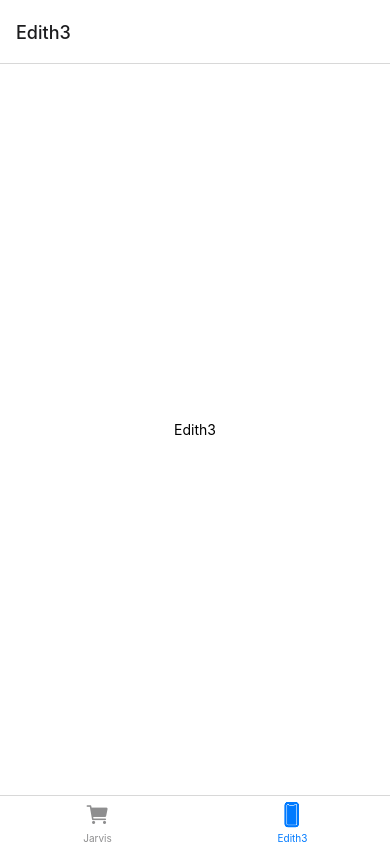
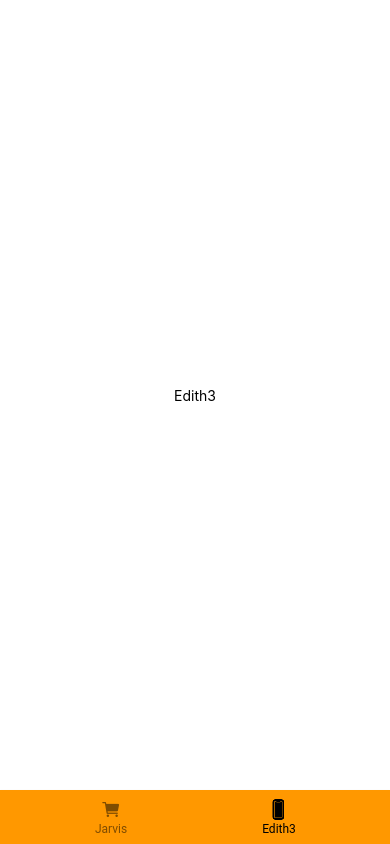
Before and after one commit to corka149/edith3, a React Native app: screen /Edith3 in a window 390 px wide. Built offline with nearby package versions, Linux system fonts and the light colour scheme.

Commit message:
Add SafeView area

```diff
--- a/App.js
+++ b/App.js
@@ -1,16 +1,19 @@
-import {StyleSheet, Text, View} from 'react-native';
+import {StyleSheet} from 'react-native';
 import {NavigationContainer} from '@react-navigation/native';
-import {createBottomTabNavigator} from '@react-navigation/bottom-tabs';
 import EdithScreen from "./screens/EdithScreen";
 import JarvisScreen from "./screens/JarvisScreen";
 import Ionicons from "@expo/vector-icons/Ionicons";
+import {createMaterialBottomTabNavigator} from '@react-navigation/material-bottom-tabs';
+import {SafeAreaProvider} from 'react-native-safe-area-context';
 
-const Tab = createBottomTabNavigator();
+const Tab = createMaterialBottomTabNavigator();
 
 export default function App() {
     return (
+        <SafeAreaProvider>
             <NavigationContainer>
-            <Tab.Navigator>
+                <Tab.Navigator initialRouteName={"Jarvis"}
+                               barStyle={{backgroundColor: '#ff9800'}}>
                     <Tab.Screen
                         name="Jarvis"
                         component={JarvisScreen}
@@ -24,13 +27,14 @@ export default function App() {
                     />
                 </Tab.Navigator>
             </NavigationContainer>
+        </SafeAreaProvider>
     );
 }
 
 function tabOptions(iconName) {
     return {
-        tabBarIcon: ({ color, size }) => {
-            return <Ionicons name={iconName} size={size} color={color} />;
+        tabBarIcon: ({color}) => {
+            return <Ionicons name={iconName} size={20} color={color}/>;
         }
     }
 }
--- a/package.json
+++ b/package.json
@@ -12,6 +12,7 @@
   "dependencies": {
     "@expo/vector-icons": "^12.0.0",
     "@react-navigation/bottom-tabs": "^6.3.1",
+    "@react-navigation/material-bottom-tabs": "^6.2.1",
     "@react-navigation/native": "^6.0.10",
     "expo": "~44.0.0",
     "expo-status-bar": "~1.2.0",
@@ -21,6 +22,7 @@
     "react-native-paper": "^4.12.0",
     "react-native-safe-area-context": "3.3.2",
     "react-native-screens": "~3.10.1",
+    "react-native-vector-icons": "^9.1.0",
     "react-native-web": "0.17.1",
     "react-native-webview": "11.15.0"
   },
--- a/screens/EdithScreen.js
+++ b/screens/EdithScreen.js
@@ -1,11 +1,12 @@
 import * as React from 'react';
-import {Text, View} from 'react-native';
+import {Text} from 'react-native';
 import {DefaultStyle} from "../styles/default";
+import { SafeAreaView } from 'react-native-safe-area-context';
 
 export default function EdithScreen() {
     return (
-        <View style={DefaultStyle.container}>
+        <SafeAreaView style={DefaultStyle.container}>
             <Text>Edith3</Text>
-        </View>
+        </SafeAreaView>
     );
 }
--- a/screens/JarvisScreen.js
+++ b/screens/JarvisScreen.js
@@ -1,12 +1,15 @@
 import * as React from 'react';
 import {DefaultStyle} from "../styles/default";
+import {SafeAreaView} from 'react-native-safe-area-context';
 import WebView from "react-native-webview";
 
 export default function JarvisScreen() {
     return (
-        <WebView
-            style={DefaultStyle.container}
-            source={{uri: "https://web-jarvis.de"}}
-        />
+        <SafeAreaView style={{ flex:1 }}>
+            <WebView
+                style={DefaultStyle.container}
+                source={{uri: "https://web-jarvis.de"}}
+            />
+        </SafeAreaView>
     )
 }
```
Also changed, not shown: 1 other file (tests, documents, lock files or other folders). Lines whose indentation alone changed are shown as unchanged.
